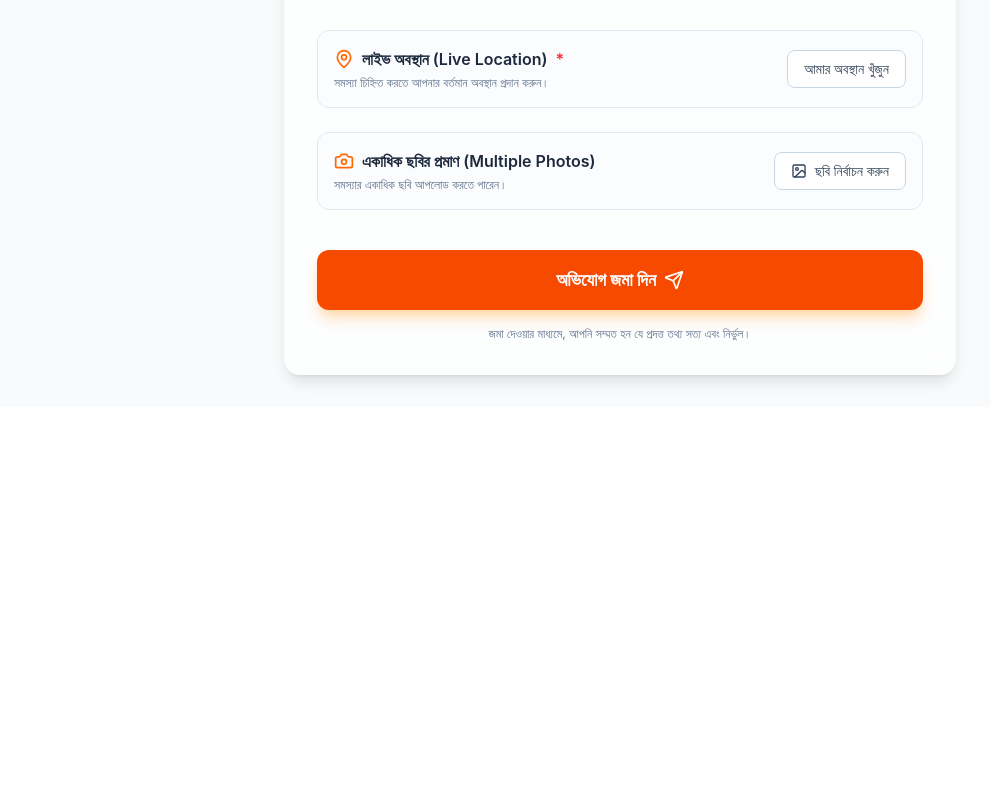
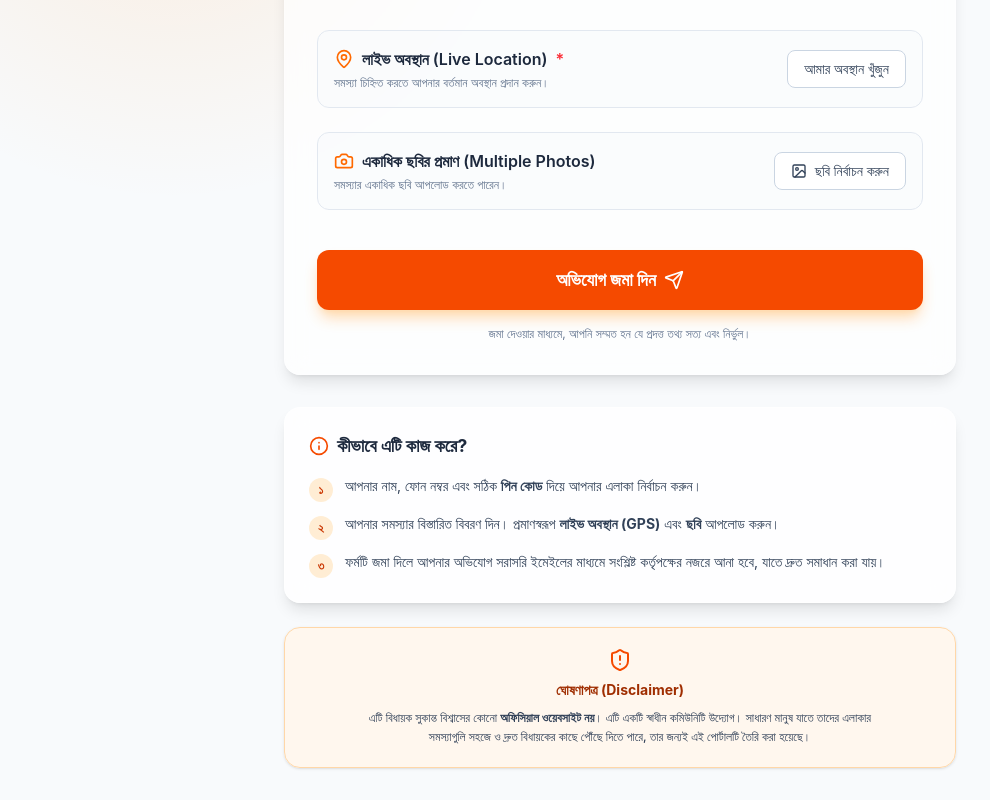
Before and after one commit to anshuonline/informsukanta, a React (Vite) app: page / in a window 1280 px wide. Shown: the part 1128-1928 px from the top of the page, without its empty margins (20-1010 px from the left). Before the commit the page ends 1535 px from the top, so only its background shows below. Built offline with nearby package versions, Linux system fonts and the light colour scheme.

Commit message:
Add Bengali Disclaimer and How it works sections

```diff
--- a/src/App.jsx
+++ b/src/App.jsx
@@ -1,5 +1,5 @@
 import React, { useState, useRef } from 'react';
-import { MapPin, Camera, Image as ImageIcon, Send, AlertCircle, CheckCircle2, User, Mail, Hash, FileText, Map, HelpCircle, Phone, Share2 } from 'lucide-react';
+import { MapPin, Camera, Image as ImageIcon, Send, AlertCircle, CheckCircle2, User, Mail, Hash, FileText, Map, HelpCircle, Phone, Share2, Info, ShieldAlert } from 'lucide-react';
 import { pincodeData } from './pincodeData';
 
 export default function App() {
@@ -464,6 +464,42 @@ export default function App() {
             </div>
           </form>
         </div>
+
+        {/* How it works & Disclaimer Section */}
+        <div className="mt-8 space-y-6">
+          {/* How it works */}
+          <div className="bg-white/80 backdrop-blur-md rounded-2xl p-6 shadow-lg border border-white/50">
+            <h3 className="text-lg font-bold text-slate-800 mb-4 flex items-center gap-2">
+              <Info className="w-5 h-5 text-orange-600" /> কীভাবে এটি কাজ করে?
+            </h3>
+            <ul className="space-y-3 text-sm text-slate-700">
+              <li className="flex items-start gap-3">
+                <div className="w-6 h-6 rounded-full bg-orange-100 text-orange-700 flex items-center justify-center flex-shrink-0 mt-0.5 text-xs font-bold">১</div>
+                <p>আপনার নাম, ফোন নম্বর এবং সঠিক <strong>পিন কোড</strong> দিয়ে আপনার এলাকা নির্বাচন করুন।</p>
+              </li>
+              <li className="flex items-start gap-3">
+                <div className="w-6 h-6 rounded-full bg-orange-100 text-orange-700 flex items-center justify-center flex-shrink-0 mt-0.5 text-xs font-bold">২</div>
+                <p>আপনার সমস্যার বিস্তারিত বিবরণ দিন। প্রমাণস্বরূপ <strong>লাইভ অবস্থান (GPS)</strong> এবং <strong>ছবি</strong> আপলোড করুন।</p>
+              </li>
+              <li className="flex items-start gap-3">
+                <div className="w-6 h-6 rounded-full bg-orange-100 text-orange-700 flex items-center justify-center flex-shrink-0 mt-0.5 text-xs font-bold">৩</div>
+                <p>ফর্মটি জমা দিলে আপনার অভিযোগ সরাসরি ইমেইলের মাধ্যমে সংশ্লিষ্ট কর্তৃপক্ষের নজরে আনা হবে, যাতে দ্রুত সমাধান করা যায়।</p>
+              </li>
+            </ul>
+          </div>
+
+          {/* Disclaimer */}
+          <div className="bg-orange-50/90 backdrop-blur-md rounded-2xl p-5 shadow-sm border border-orange-200 text-center">
+            <div className="flex justify-center mb-2">
+              <ShieldAlert className="w-6 h-6 text-orange-600" />
+            </div>
+            <h4 className="text-sm font-bold text-orange-800 mb-2">ঘোষণাপত্র (Disclaimer)</h4>
+            <p className="text-xs text-slate-700 leading-relaxed max-w-lg mx-auto font-medium">
+              এটি বিধায়ক সুকান্ত বিশ্বাসের কোনো <strong>অফিসিয়াল ওয়েবসাইট নয়</strong>। এটি একটি স্বাধীন কমিউনিটি উদ্যোগ। সাধারণ মানুষ যাতে তাদের এলাকার সমস্যাগুলি সহজে ও দ্রুত বিধায়কের কাছে পৌঁছে দিতে পারে, তার জন্যই এই পোর্টালটি তৈরি করা হয়েছে।
+            </p>
+          </div>
+        </div>
+
       </div>
     </div>
   );
```
